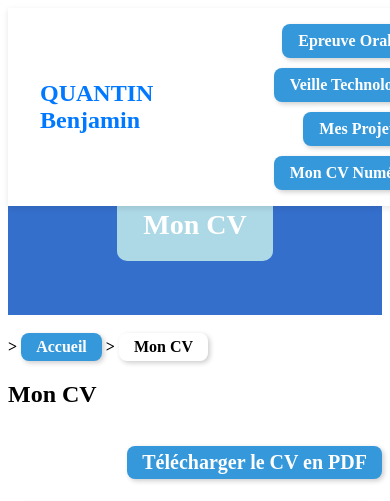
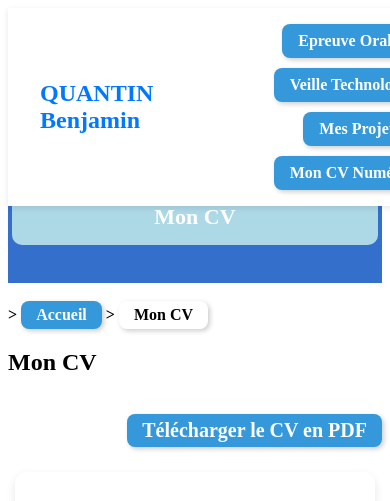
Before and after one commit to Benjamin-666/portfolio, a PHP site: page /cv.html in a window 390 px wide. Shown: the top 501 px of the page. Run offline with PHP 8.4, Linux system fonts and the light colour scheme.

Commit message:
Update Portfolio.css

```diff
--- a/Portfolio.css
+++ b/Portfolio.css
@@ -573,5 +573,14 @@
         display: inline-block;   /* largeur selon le texte */
         margin: 20px auto;       /* centre le bloc */
         text-align: center;
+        width: 90%;              /* 👉 L'étiquette prend 90% de l'écran */
+        max-width: 350px;        /* 👉 Limite pour éviter un bloc trop large */
+        margin: 20px auto;       /* 👉 Centre horizontalement */
+        text-align: center;      /* 👉 Centre le texte à l’intérieur */
+        word-wrap: break-word;   /* 👉 Le texte ne dépasse JAMAIS */
+        padding: 15px;           /* 👉 Garde un beau rendu */
+        font-size: 22px;         /* 👉 Taille lisible sur mobile */
+        display: block;          /* 👉 Permet un vrai centrage propre */
+
     }
 }
```
